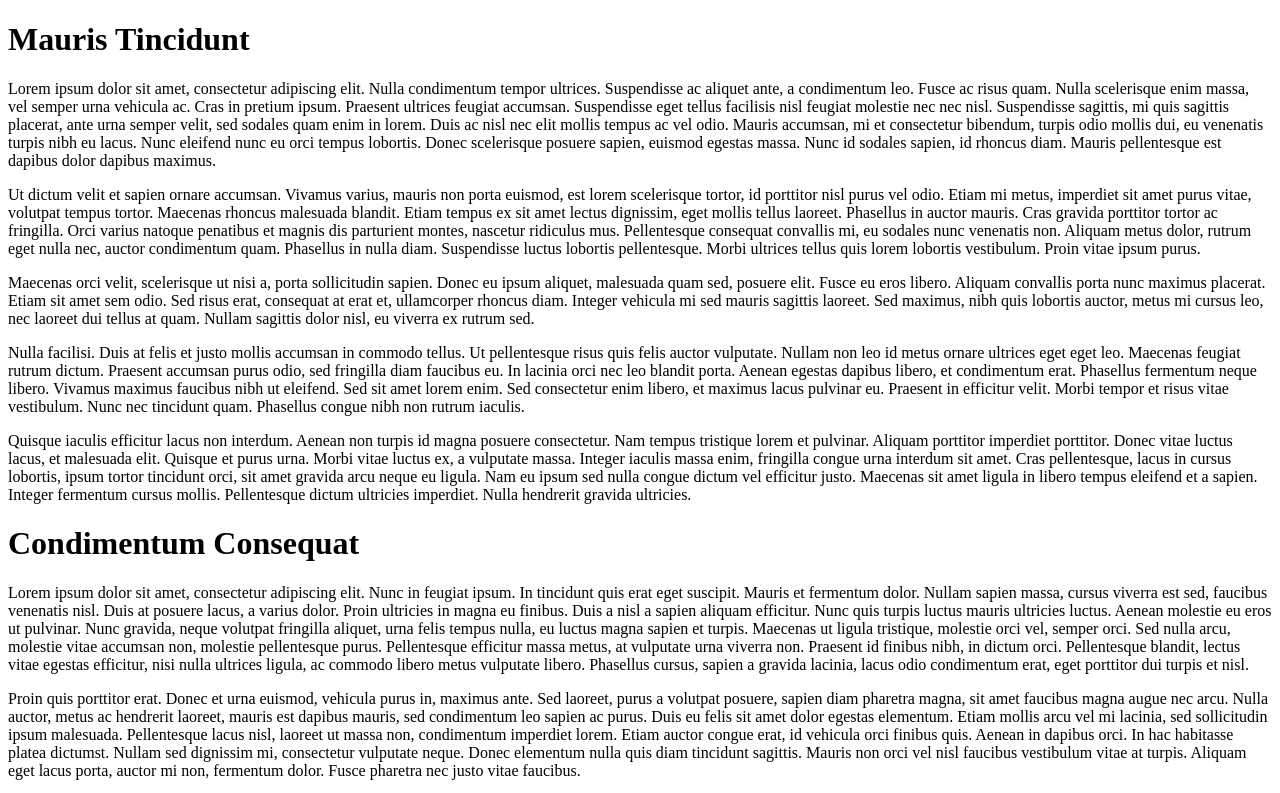
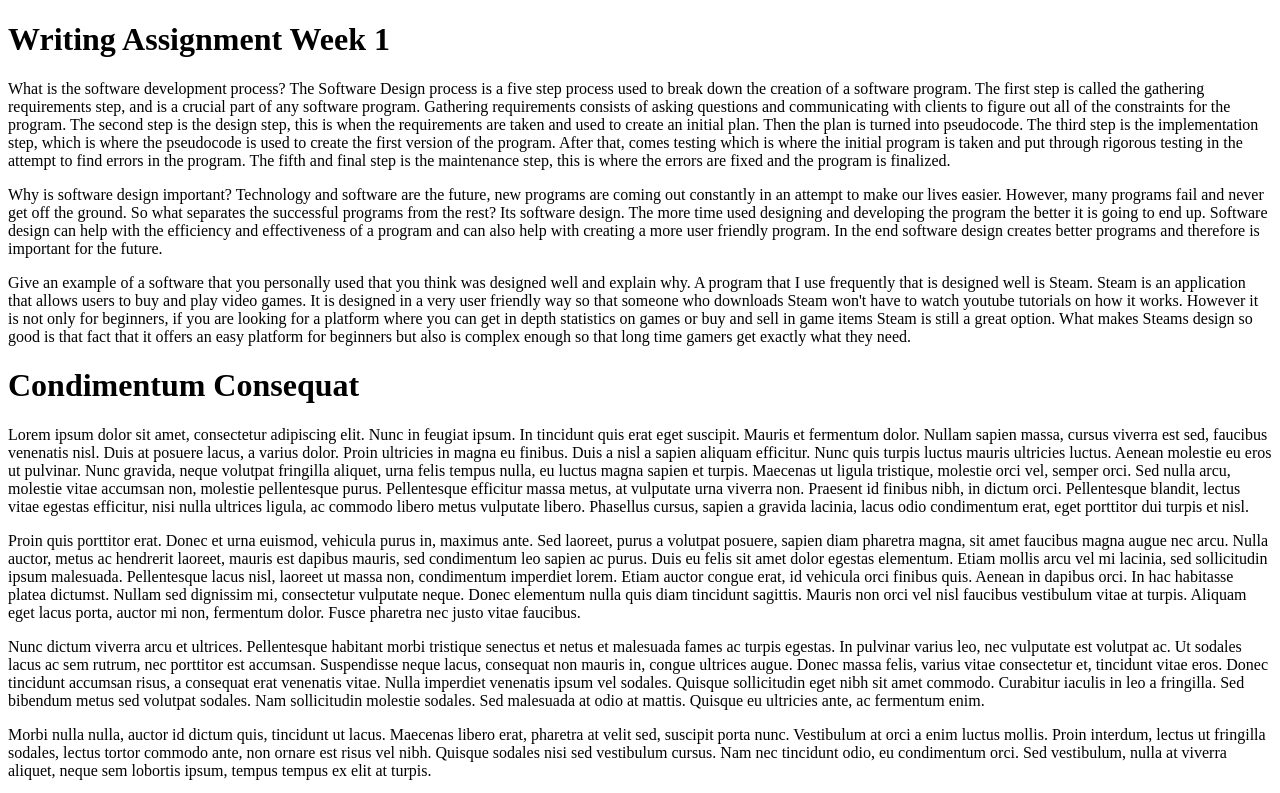
Before and after one commit to sambell58422/studious-train, a plain HTML site: page index.html in a window 1280 px wide. Shown: the top 793 px of the page. Drawn offline with Linux system fonts and the light colour scheme.

Commit message:
Update index.html

```diff
--- a/index.html
+++ b/index.html
@@ -7,40 +7,34 @@
 </head>
 
 <body>
-  <h1>Mauris Tincidunt</h1>
-  <p>Lorem ipsum dolor sit amet, consectetur adipiscing elit. Nulla condimentum tempor ultrices. Suspendisse ac aliquet
-    ante, a condimentum leo. Fusce ac risus quam. Nulla scelerisque enim massa, vel semper urna vehicula ac. Cras in
-    pretium ipsum. Praesent ultrices feugiat accumsan. Suspendisse eget tellus facilisis nisl feugiat molestie nec nec
-    nisl. Suspendisse sagittis, mi quis sagittis placerat, ante urna semper velit, sed sodales quam enim in lorem. Duis
-    ac nisl nec elit mollis tempus ac vel odio. Mauris accumsan, mi et consectetur bibendum, turpis odio mollis dui, eu
-    venenatis turpis nibh eu lacus. Nunc eleifend nunc eu orci tempus lobortis. Donec scelerisque posuere sapien,
-    euismod egestas massa. Nunc id sodales sapien, id rhoncus diam. Mauris pellentesque est dapibus dolor dapibus
-    maximus.</p>
-  <p>Ut dictum velit et sapien ornare accumsan. Vivamus varius, mauris non porta euismod, est lorem scelerisque tortor,
-    id porttitor nisl purus vel odio. Etiam mi metus, imperdiet sit amet purus vitae, volutpat tempus tortor. Maecenas
-    rhoncus malesuada blandit. Etiam tempus ex sit amet lectus dignissim, eget mollis tellus laoreet. Phasellus in
-    auctor mauris. Cras gravida porttitor tortor ac fringilla. Orci varius natoque penatibus et magnis dis parturient
-    montes, nascetur ridiculus mus. Pellentesque consequat convallis mi, eu sodales nunc venenatis non. Aliquam metus
-    dolor, rutrum eget nulla nec, auctor condimentum quam. Phasellus in nulla diam. Suspendisse luctus lobortis
-    pellentesque. Morbi ultrices tellus quis lorem lobortis vestibulum. Proin vitae ipsum purus.</p>
-  <p>Maecenas orci velit, scelerisque ut nisi a, porta sollicitudin sapien. Donec eu ipsum aliquet, malesuada quam sed,
-    posuere elit. Fusce eu eros libero. Aliquam convallis porta nunc maximus placerat. Etiam sit amet sem odio. Sed
-    risus erat, consequat at erat et, ullamcorper rhoncus diam. Integer vehicula mi sed mauris sagittis laoreet. Sed
-    maximus, nibh quis lobortis auctor, metus mi cursus leo, nec laoreet dui tellus at quam. Nullam sagittis dolor nisl,
-    eu viverra ex rutrum sed.</p>
-  <p>Nulla facilisi. Duis at felis et justo mollis accumsan in commodo tellus. Ut pellentesque risus quis felis auctor
-    vulputate. Nullam non leo id metus ornare ultrices eget eget leo. Maecenas feugiat rutrum dictum. Praesent accumsan
-    purus odio, sed fringilla diam faucibus eu. In lacinia orci nec leo blandit porta. Aenean egestas dapibus libero, et
-    condimentum erat. Phasellus fermentum neque libero. Vivamus maximus faucibus nibh ut eleifend. Sed sit amet lorem
-    enim. Sed consectetur enim libero, et maximus lacus pulvinar eu. Praesent in efficitur velit. Morbi tempor et risus
-    vitae vestibulum. Nunc nec tincidunt quam. Phasellus congue nibh non rutrum iaculis.</p>
-  <p>Quisque iaculis efficitur lacus non interdum. Aenean non turpis id magna posuere consectetur. Nam tempus tristique
-    lorem et pulvinar. Aliquam porttitor imperdiet porttitor. Donec vitae luctus lacus, et malesuada elit. Quisque et
-    purus urna. Morbi vitae luctus ex, a vulputate massa. Integer iaculis massa enim, fringilla congue urna interdum sit
-    amet. Cras pellentesque, lacus in cursus lobortis, ipsum tortor tincidunt orci, sit amet gravida arcu neque eu
-    ligula. Nam eu ipsum sed nulla congue dictum vel efficitur justo. Maecenas sit amet ligula in libero tempus eleifend
-    et a sapien. Integer fermentum cursus mollis. Pellentesque dictum ultricies imperdiet. Nulla hendrerit gravida
-    ultricies.</p>
+  <h1>Writing Assignment Week 1</h1>
+  <p>What is the software development process?
+
+The Software Design process is a five step process used to break down the creation of a software program. The first step
+is called the gathering requirements step, and is a crucial part of any software program. Gathering requirements consists
+of asking questions and communicating with clients to figure out all of the constraints for the program. The second step is the
+design step, this is when the requirements are taken and used to create an initial plan. Then the plan is turned into pseudocode.
+The third step is the implementation step, which is where the pseudocode is used to create the first version of the program.
+After that, comes testing which is where the initial program is taken and put through rigorous testing in the attempt to find
+errors in the program. The fifth and final step is the maintenance step, this is where the errors are fixed and the program is finalized.
+</p>
+  <p>Why is software design important?
+
+Technology and software are the future, new programs are coming out constantly in an attempt to make our lives easier.
+However, many programs fail and never get off the ground. So what separates the successful programs from the rest? Its
+software design. The more time used designing and developing the program the better it is going to end up. Software design
+can help with the efficiency and effectiveness of a program and can also help with creating a more user friendly program.
+In the end software design creates better programs and therefore is important for the future.
+</p>
+  <p>Give an example of a software that you personally used that you think was designed well and explain why.
+
+A program that I use frequently that is designed well is Steam. Steam is an application that allows users to buy and play video games.
+It is designed in a very user friendly way so that someone who downloads Steam won't have to watch youtube tutorials on how it works.
+However it is not only for beginners, if you are looking for a platform where you can get in depth statistics on games or buy and sell
+in game items Steam is still a great option. What makes Steams design so good is that fact that it offers an easy platform for beginners
+but also is complex enough so that long time gamers get exactly what they need.
+</p>
+
   <h1>Condimentum Consequat</h1>
   <p>Lorem ipsum dolor sit amet, consectetur adipiscing elit. Nunc in feugiat ipsum. In tincidunt quis erat eget
     suscipit. Mauris et fermentum dolor. Nullam sapien massa, cursus viverra est sed, faucibus venenatis nisl. Duis at
```
